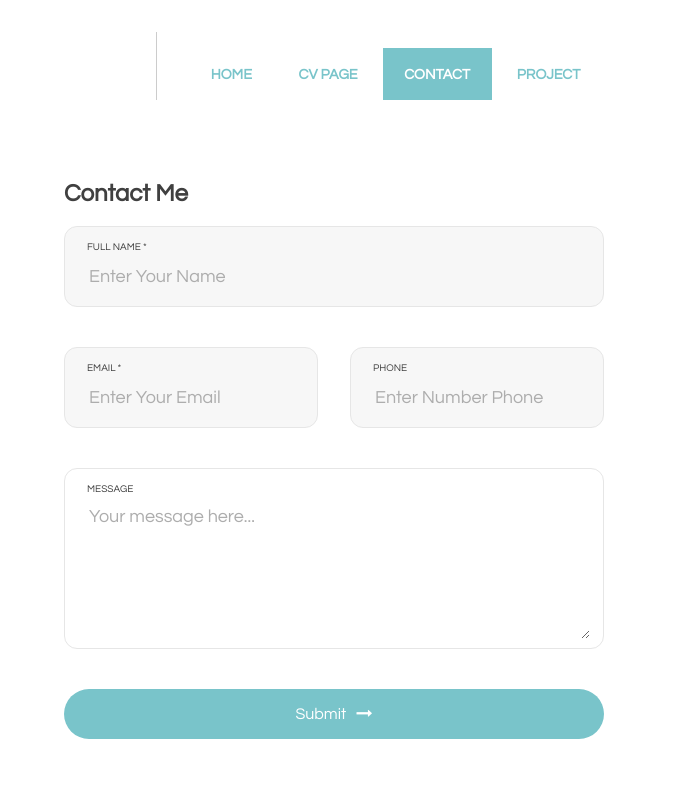
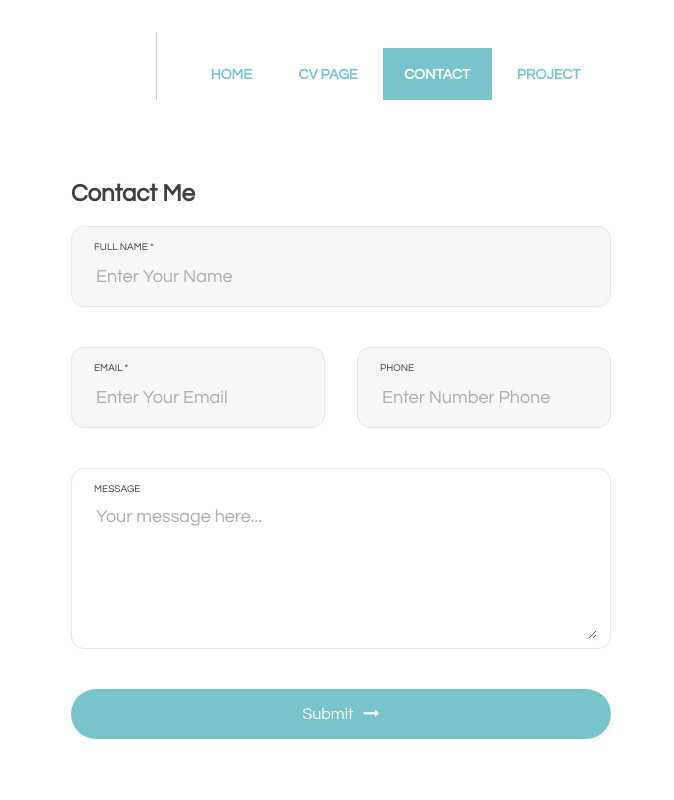
Before and after one commit to stanleysterling/portfolio, a plain HTML site: page contact.html in a window 1280 px wide. Shown: the top 800 px of the page, 606-1280 px from the left. Drawn offline with nearby package versions, Linux system fonts and the light colour scheme; files that its build step writes are made by us from their sources; files whose address does not match are found by name.

Commit message:
Modifications to "Contact Me" section

```diff
--- a/css/main.css
+++ b/css/main.css
@@ -185,7 +185,7 @@ iframe {
   background: #fff;
   border-radius: 10px;
   overflow: hidden;
-  padding: 0px 30px 90px 0px;
+  padding: 0px 23px 90px 48px;
   float: right;
 }
 
```
